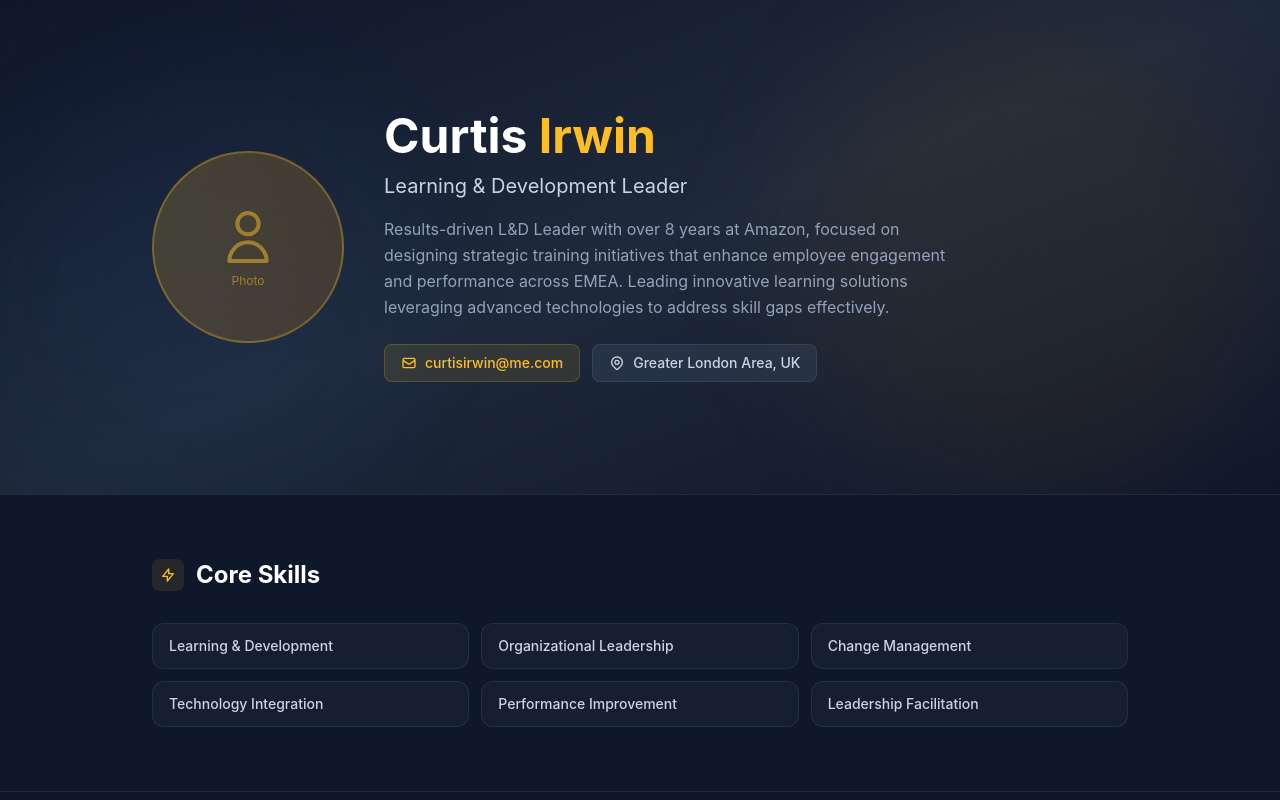
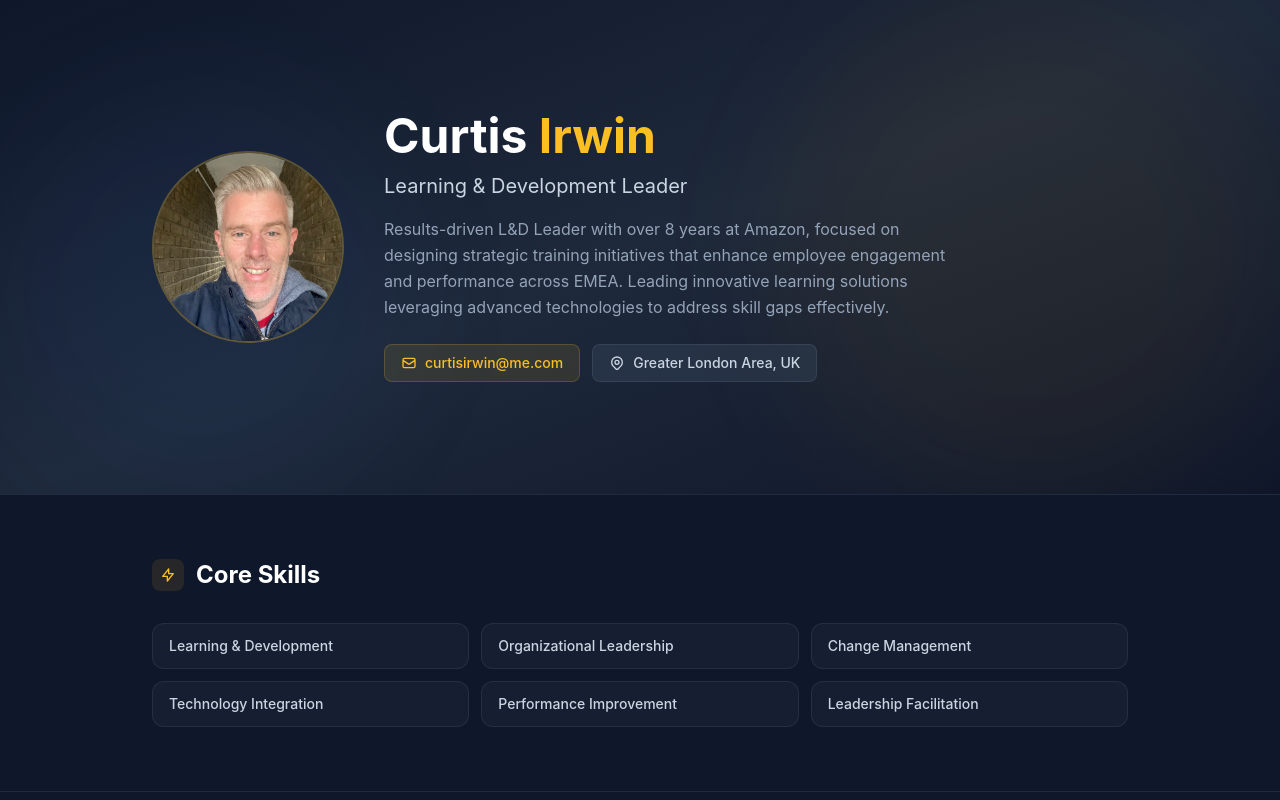
Before and after one commit to cvinirwin9455/skillscan, a Next.js app: page / in a window 1280 px wide. Shown: the top 800 px of the page. Built offline with nearby package versions, Linux system fonts and the light colour scheme.

Commit message:
Add profile photo

```diff
--- a/src/app/page.tsx
+++ b/src/app/page.tsx
@@ -11,14 +11,13 @@ export default function Home() {
 
         <div className="relative max-w-5xl mx-auto px-6 py-20 sm:py-28">
           <div className="flex flex-col md:flex-row items-center gap-10">
-            {/* Photo Placeholder */}
-            <div className="w-40 h-40 sm:w-48 sm:h-48 rounded-full bg-gradient-to-br from-amber-400/20 to-amber-600/20 border-2 border-amber-400/30 flex items-center justify-center flex-shrink-0">
-              <div className="text-center">
-                <svg className="w-16 h-16 text-amber-400/50 mx-auto" fill="none" stroke="currentColor" viewBox="0 0 24 24">
-                  <path strokeLinecap="round" strokeLinejoin="round" strokeWidth={1.5} d="M16 7a4 4 0 11-8 0 4 4 0 018 0zM12 14a7 7 0 00-7 7h14a7 7 0 00-7-7z" />
-                </svg>
-                <span className="text-xs text-amber-400/50 mt-1 block">Photo</span>
-              </div>
+            {/* Photo */}
+            <div className="w-40 h-40 sm:w-48 sm:h-48 rounded-full border-2 border-amber-400/30 overflow-hidden flex-shrink-0">
+              <img
+                src="/curtis-irwin.jpeg"
+                alt="Curtis Irwin"
+                className="w-full h-full object-cover"
+              />
             </div>
 
             {/* Intro */}
```
Also changed, not shown: public/curtis-irwin.jpeg (renamed from IMG_8868.jpeg).
